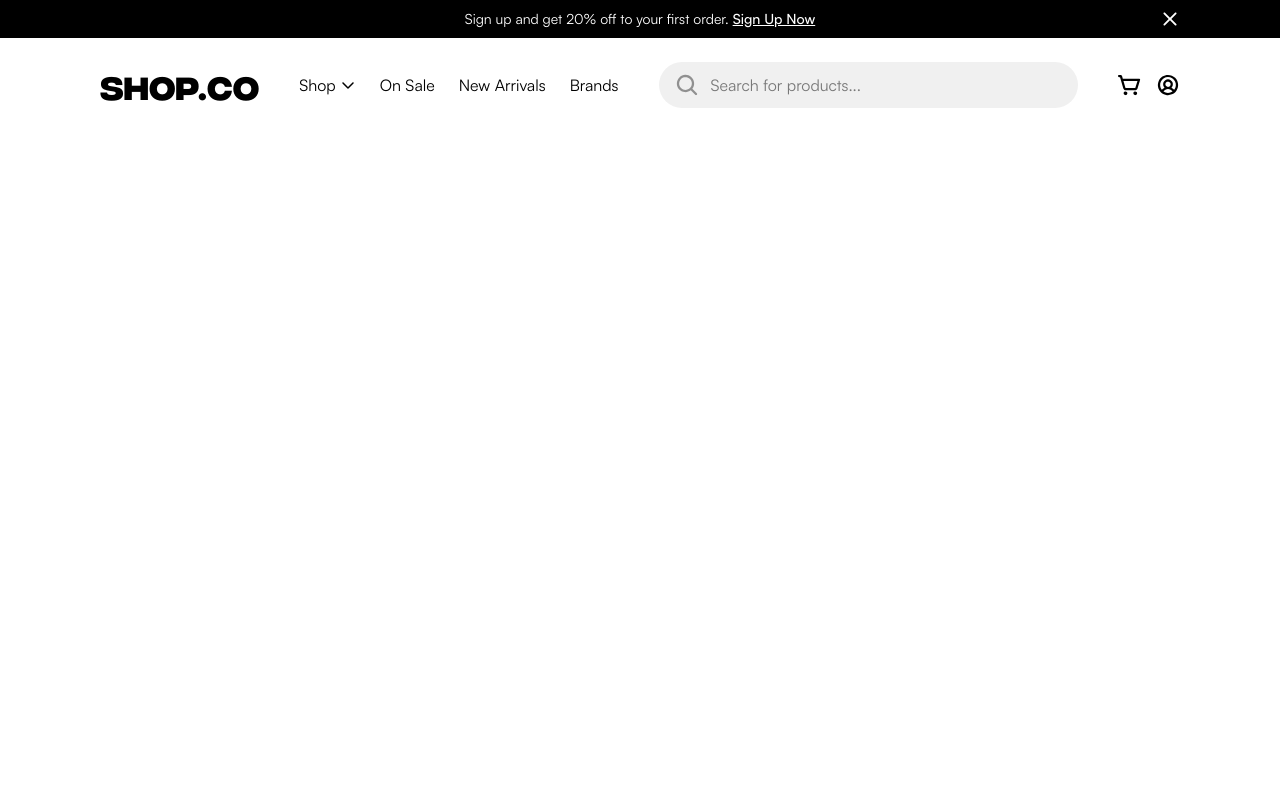
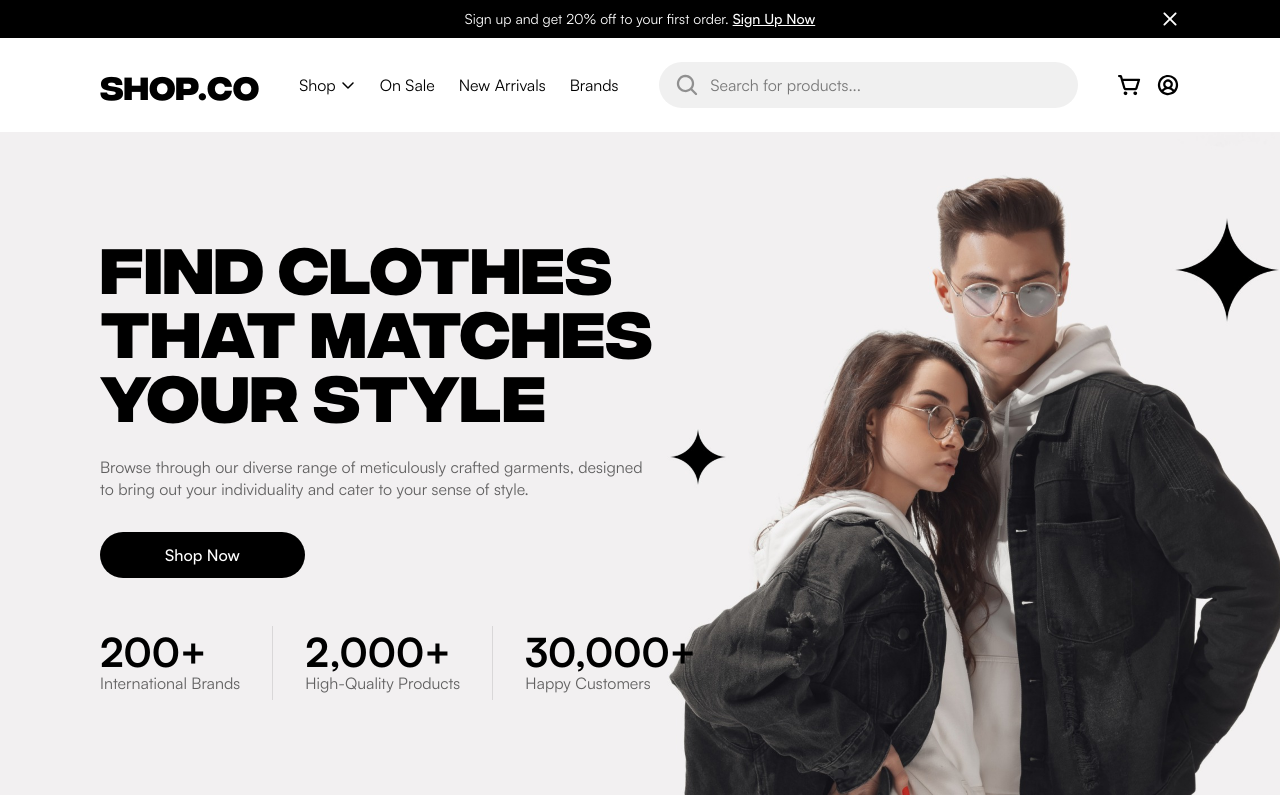
Before and after one commit to dishkhant-dev/ecommerce-app, a Next.js app: page / in a window 1280 px wide. Built offline with nearby package versions, Linux system fonts and the light colour scheme.

Commit message:
Develop Homepage Hero Section

```diff
--- a/src/app/page.tsx
+++ b/src/app/page.tsx
@@ -1,6 +1,8 @@
+import HomePageClient from "@/components/pages/home/Home"
+
 const HomePage = () => {
   return (
-    <></>
+    <HomePageClient />
   )
 }
 
--- /dev/null
+++ b/src/components/pages/home/Hero.tsx
@@ -0,0 +1,47 @@
+"use client";
+
+// Next imports
+import Image from "next/image";
+
+// Images
+import BannerImage from "@/assets/images/pages/home/hero/hero-bg.jpeg";
+
+const HomePageHeroSection = () => {
+    return (
+        <div className="relative w-full h-[663px]">
+            <Image
+                src={BannerImage}
+                alt="Banner Image"
+                fill
+                className="object-cover"
+            />
+
+            <div className="absolute inset-0 padding-main-x pt-25">
+                <h1 className="integralcf-font font-bold text-[64px] leading-[64px] text-[#000000]">FIND CLOTHES <br /> THAT MATCHES <br /> YOUR STYLE</h1>
+
+                <p className="my-8 text-[#00000099] text-[16px] leading-[22px]">Browse through our diverse range of meticulously crafted garments, designed <br /> to bring out your individuality and cater to your sense of style.</p>
+
+                <button className="bg-[#000000] rounded-[62px] py-[15px] px-[65px] text-white font-medium text-[16px] leading-[100%]">Shop Now</button>
+
+                <div className="mt-12 flex items-center gap-8">
+                    <div className="flex flex-col">
+                        <h3 className="text-[#000000] font-bold text-[40px] leading-[100%]">200+</h3>
+                        <p className="text-[#00000099] text-[16px] leading-[22px]">International Brands</p>
+                    </div>
+                    <div className="border-l border-[#0000001A] h-[74px]"></div>
+                    <div className="flex flex-col">
+                        <h3 className="text-[#000000] font-bold text-[40px] leading-[100%]">2,000+</h3>
+                        <p className="text-[#00000099] text-[16px] leading-[22px]">High-Quality Products</p>
+                    </div>
+                    <div className="border-l border-[#0000001A] h-[74px]"></div>
+                    <div className="flex flex-col">
+                        <h3 className="text-[#000000] font-bold text-[40px] leading-[100%]">30,000+</h3>
+                        <p className="text-[#00000099] text-[16px] leading-[22px]">Happy Customers</p>
+                    </div>
+                </div>
+            </div>
+        </div>
+    )
+}
+
+export default HomePageHeroSection;
--- /dev/null
+++ b/src/components/pages/home/Home.tsx
@@ -0,0 +1,13 @@
+"use client";
+
+import HomePageHeroSection from "./Hero";
+
+const HomePageClient = () => {
+    return (
+        <>
+            <HomePageHeroSection />
+        </>
+    )
+}
+
+export default HomePageClient;
```
Also changed, not shown: src/assets/images/pages/home/hero/hero-bg.jpeg (added).
